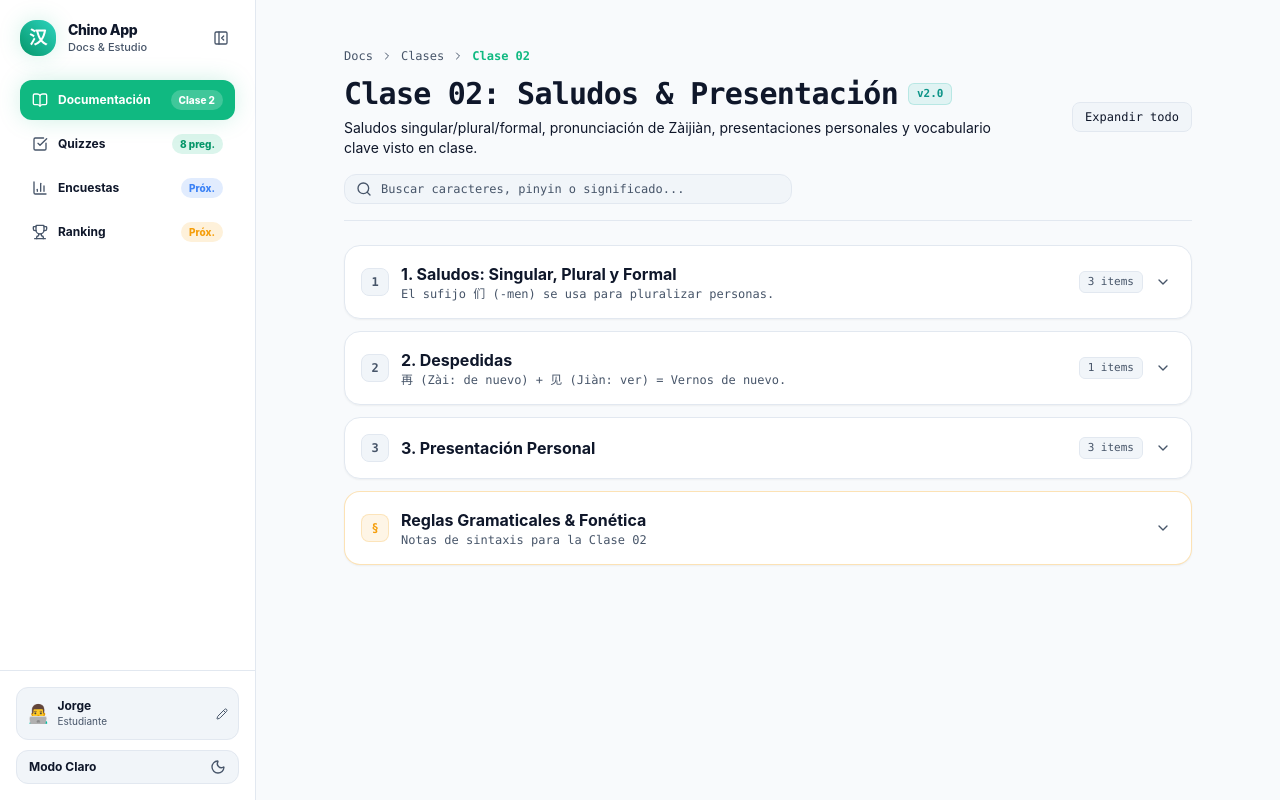
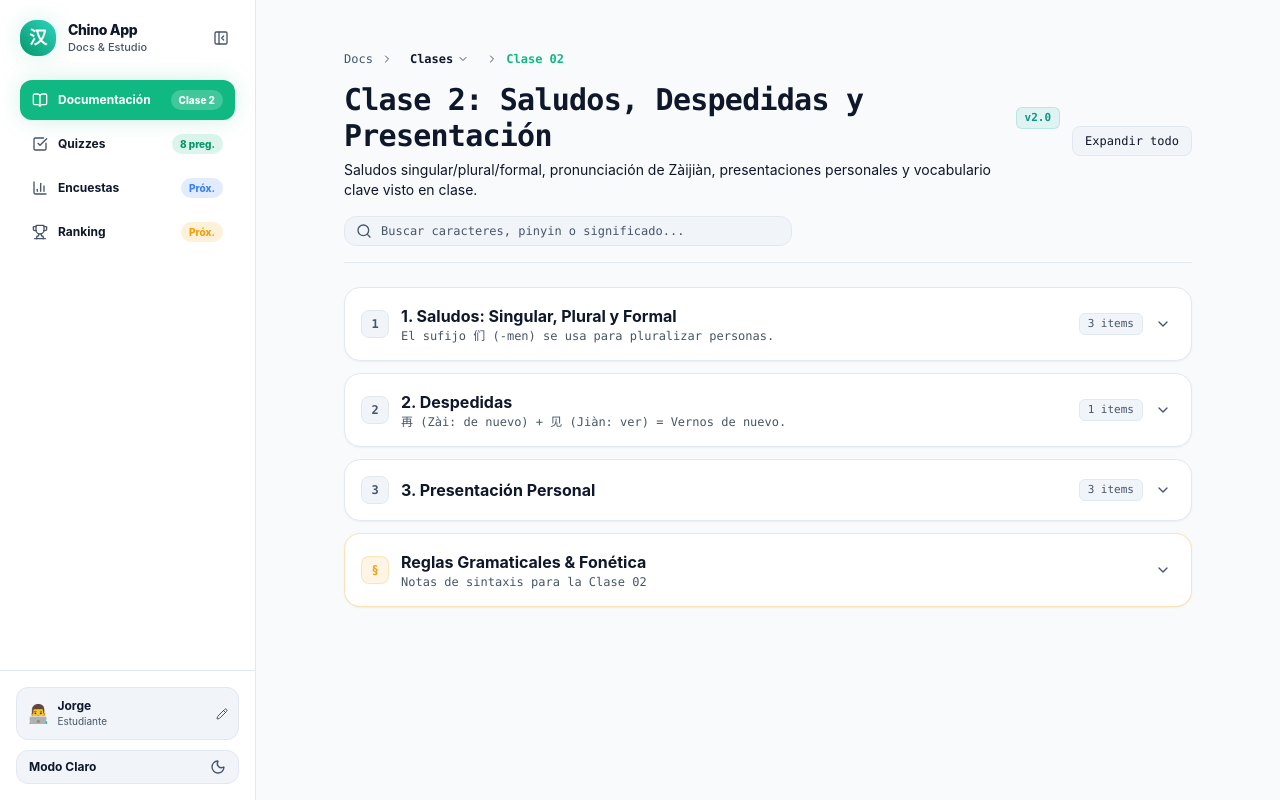
Before and after one commit to jorgeochipinti97/chino-app, a Next.js app: page / in a window 1280 px wide. Built offline with nearby package versions, Linux system fonts and the light colour scheme.

Commit message:
feat(docs): make Clases in breadcrumb interactive with class selector dropdown

```diff
--- a/src/components/LessonNotesView.tsx
+++ b/src/components/LessonNotesView.tsx
@@ -17,11 +17,13 @@ import {
 } from "lucide-react";
 
 export const LessonNotesView: React.FC = () => {
-  const activeMaterial = LESSON_MATERIALS[0];
-
-  // Starts completely COLLAPSED by default as requested
+  const [selectedLesson, setSelectedLesson] = useState<number>(2);
+  const [isClassDropdownOpen, setIsClassDropdownOpen] = useState<boolean>(false);
   const [openSections, setOpenSections] = useState<Record<number, boolean>>({});
   const [searchQuery, setSearchQuery] = useState<string>("");
+
+  const activeMaterial =
+    LESSON_MATERIALS.find((m) => m.lesson_number === selectedLesson) || LESSON_MATERIALS[0];
 
   const toggleSection = (index: number) => {
     setOpenSections((prev) => ({
@@ -65,19 +67,63 @@ export const LessonNotesView: React.FC = () => {
     <div className="max-w-4xl mx-auto px-2 sm:px-6 py-4 sm:py-6 space-y-6 animate-apple-in">
       {/* Doc Breadcrumbs & Header */}
       <div className="space-y-2 pb-4 border-b border-border">
-        <div className="flex items-center gap-2 text-xs font-mono text-text-muted">
+        <div className="flex items-center gap-2 text-xs font-mono text-text-muted relative">
           <span>Docs</span>
-          <ChevronRight className="w-3 h-3" />
-          <span>Clases</span>
-          <ChevronRight className="w-3 h-3" />
-          <span className="text-emerald-500 font-semibold">Clase 02</span>
+          <ChevronRight className="w-3 h-3 text-text-muted" />
+
+          {/* Interactive Class Selector Dropdown */}
+          <div className="relative">
+            <button
+              onClick={() => setIsClassDropdownOpen((prev) => !prev)}
+              className="flex items-center gap-1 px-2 py-0.5 rounded-md hover:bg-bg-secondary text-foreground font-semibold transition-colors cursor-pointer border border-transparent hover:border-border"
+            >
+              <span>Clases</span>
+              <ChevronDown className="w-3 h-3 text-text-muted" />
+            </button>
+
+            {isClassDropdownOpen && (
+              <>
+                <div
+                  onClick={() => setIsClassDropdownOpen(false)}
+                  className="fixed inset-0 z-30"
+                />
+                <div className="absolute left-0 top-full mt-1.5 z-40 w-56 rounded-xl border border-border bg-bg-card p-1.5 shadow-apple-sm space-y-1">
+                  <div className="px-2.5 py-1 text-[10px] font-mono font-bold text-text-muted uppercase tracking-wider">
+                    Seleccionar Clase
+                  </div>
+                  {LESSON_MATERIALS.map((m) => (
+                    <button
+                      key={m.id}
+                      onClick={() => {
+                        setSelectedLesson(m.lesson_number);
+                        setIsClassDropdownOpen(false);
+                      }}
+                      className={`w-full flex items-center justify-between px-2.5 py-2 rounded-lg text-xs font-mono transition-colors text-left ${
+                        selectedLesson === m.lesson_number
+                          ? "bg-emerald-500/15 text-emerald-500 font-bold"
+                          : "text-foreground hover:bg-bg-secondary"
+                      }`}
+                    >
+                      <span>Clase 0{m.lesson_number}</span>
+                      {selectedLesson === m.lesson_number && (
+                        <span className="w-1.5 h-1.5 rounded-full bg-emerald-500"></span>
+                      )}
+                    </button>
+                  ))}
+                </div>
+              </>
+            )}
+          </div>
+
+          <ChevronRight className="w-3 h-3 text-text-muted" />
+          <span className="text-emerald-500 font-semibold">Clase 0{activeMaterial.lesson_number}</span>
         </div>
 
         <div className="flex flex-col sm:flex-row sm:items-center justify-between gap-3 pt-1">
           <div>
             <div className="flex items-center gap-2.5">
               <h1 className="text-2xl sm:text-3xl font-bold tracking-tight text-foreground font-mono">
-                Clase 02: Saludos & Presentación
+                {activeMaterial.title}
               </h1>
               <span className="px-2 py-0.5 rounded-md bg-teal-500/10 text-teal-600 dark:text-teal-400 font-mono text-[11px] font-bold border border-teal-500/20">
                 v2.0
```
